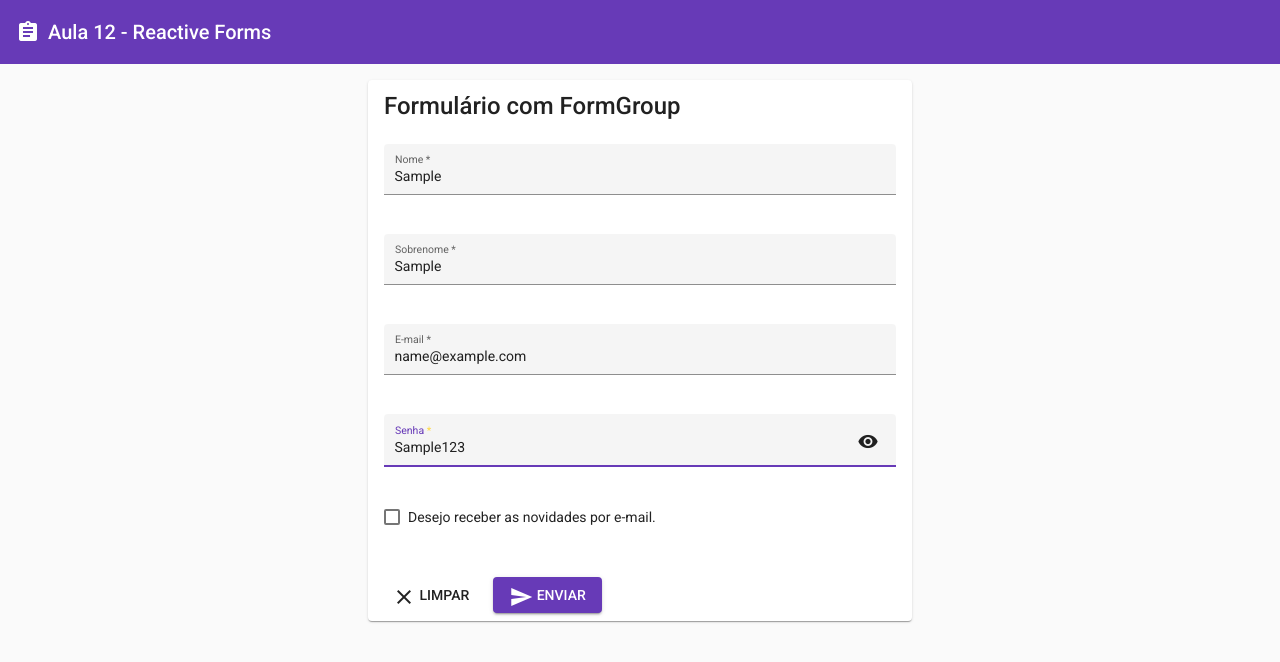
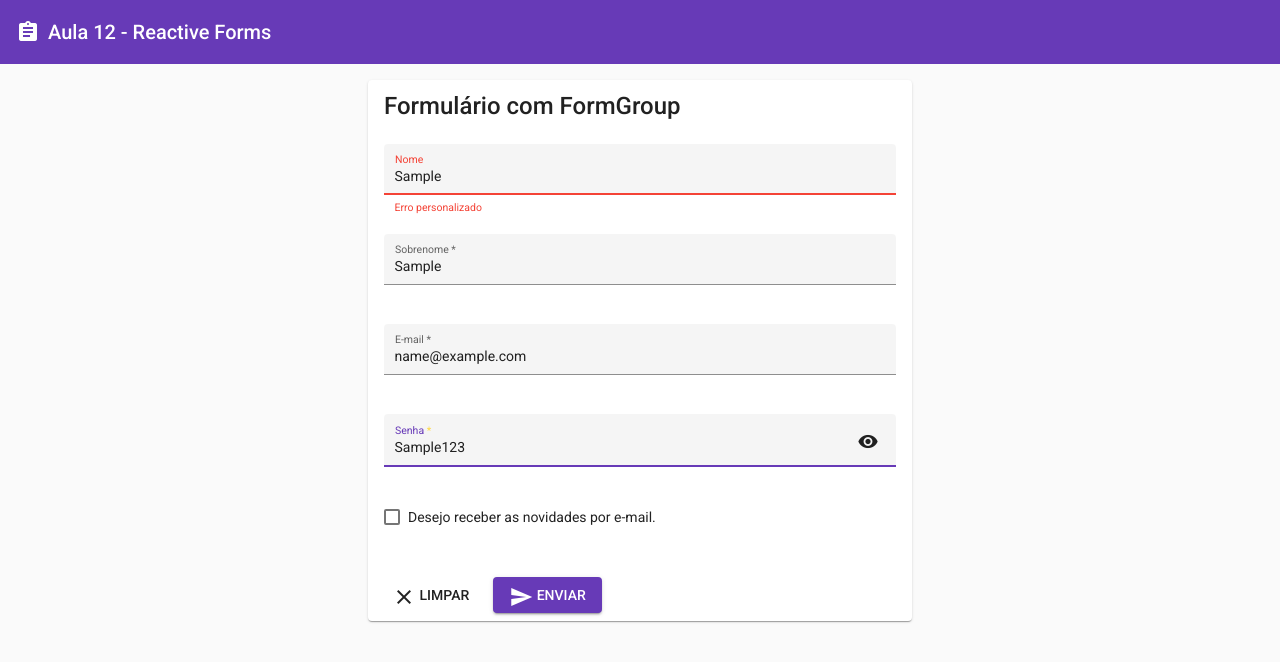
Before and after one commit to latchuk/Aula12, an Angular app: page /exemploFormGroup in a window 1280 px wide. Both pictures are taken after typing "Sample", "Sample", "name@example.com", "Sample123" into the empty fields and a click on the button "visibility_off". Shown: the top 662 px of the page. Built offline with nearby package versions, Linux system fonts and the light colour scheme.

Commit message:
validação personalizada

```diff
--- a/src/app/exemplo-form-group/exemplo-form-group.component.html
+++ b/src/app/exemplo-form-group/exemplo-form-group.component.html
@@ -9,6 +9,9 @@
 
       <mat-label>Nome</mat-label>
       <input matInput formControlName="nome" name="Nome">
+
+      <mat-error *ngIf="formulario.controls['nome'].hasError('somenteNumeros')">Erro personalizado
+      </mat-error>
 
     </mat-form-field>
 
--- a/src/app/exemplo-form-group/exemplo-form-group.component.ts
+++ b/src/app/exemplo-form-group/exemplo-form-group.component.ts
@@ -1,5 +1,5 @@
 import { Component, OnInit } from '@angular/core';
-import { FormControl, Validators, FormGroup } from '@angular/forms';
+import { FormControl, Validators, FormGroup, AbstractControl, ValidationErrors } from '@angular/forms';
 import { AppService } from '../app.service';
 
 @Component({
@@ -10,7 +10,7 @@ import { AppService } from '../app.service';
 export class ExemploFormGroupComponent implements OnInit {
 
   formulario = new FormGroup({
-    nome: new FormControl(null, [Validators.required, Validators.maxLength(32)]),
+    nome: new FormControl(null, [this.somenteNumeros]),
     sobrenome: new FormControl(null, [Validators.required, Validators.maxLength(16)]),
     email: new FormControl(null, [Validators.required, Validators.email]),
     senha: new FormControl(null, [Validators.required, Validators.minLength(6), Validators.maxLength(16)]),
@@ -21,11 +21,39 @@ export class ExemploFormGroupComponent implements OnInit {
 
   jsonDados: string;
 
+  primeiraValidacao = false;
+
   constructor(private appService: AppService) { }
 
   ngOnInit(): void {
 
   }
+
+  validacaoPersonalizada(control: AbstractControl): ValidationErrors | null {
+
+    console.log(this.primeiraValidacao);
+
+    if (control.value === 'marcos') {
+      return null;
+    }
+
+    return { validacaoPersonalizada: true };
+
+  }
+
+  somenteNumeros(control: AbstractControl): ValidationErrors | null {
+    const texto = control.value;
+
+    console.log(texto);
+
+    if (isNaN(Number(texto))) {
+      return { somenteNumeros: true };
+    } else {
+      return null;
+    }
+
+  }
+
 
   limpar() {
     this.jsonDados = null;
```
Lines whose indentation alone changed are shown as unchanged.
